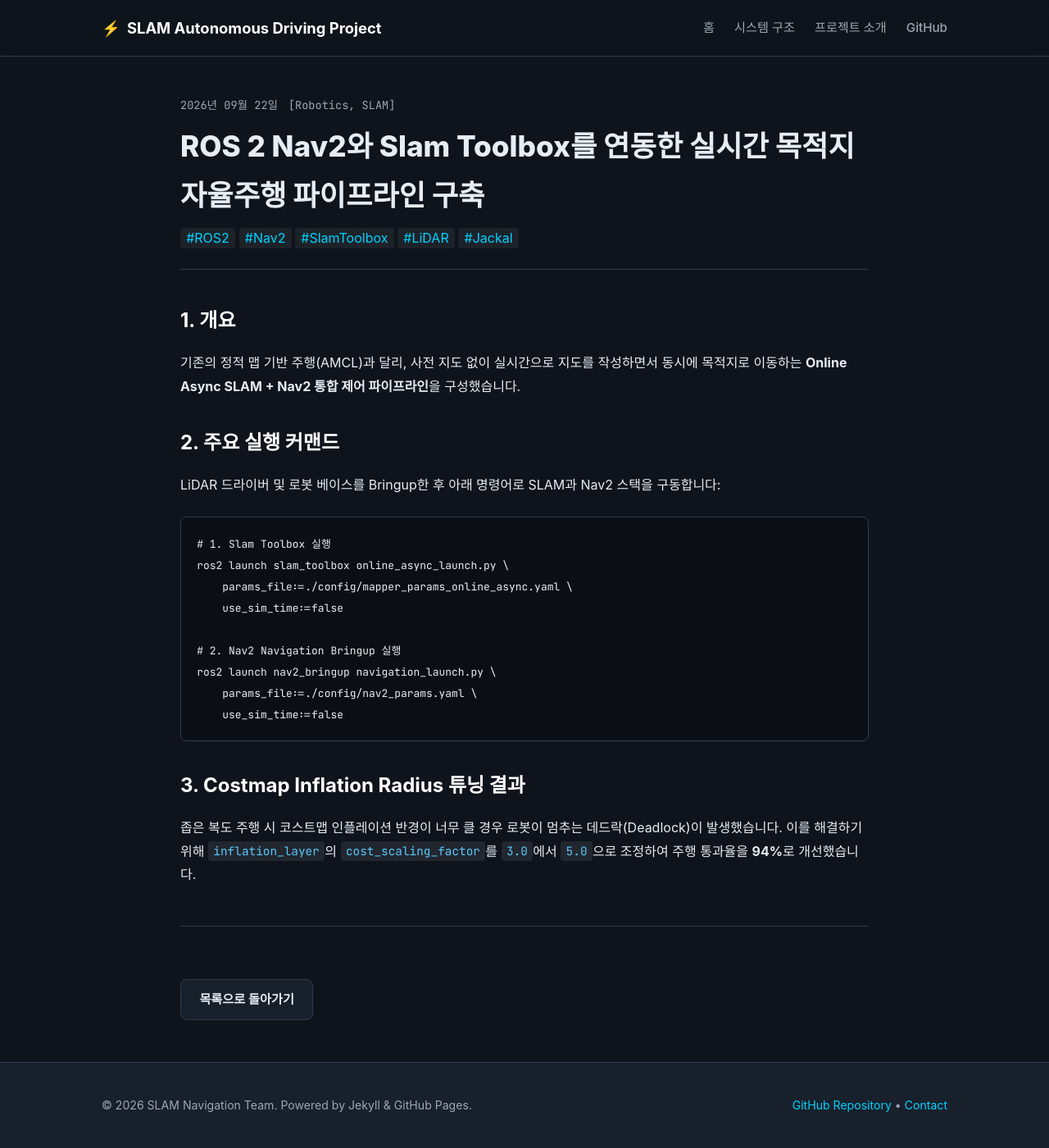
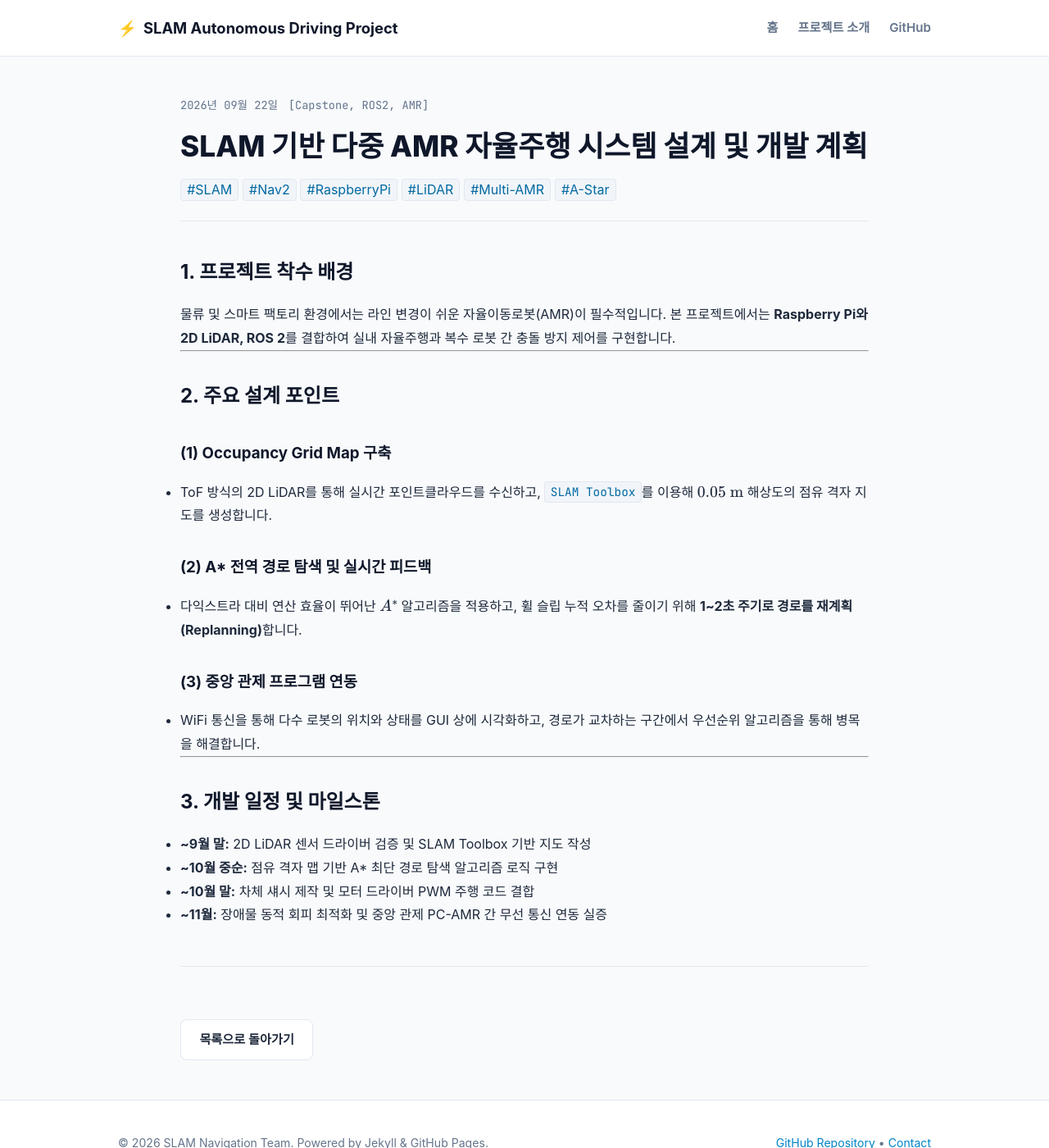
Before and after one commit to slam-navigation-project/slam-navigation-site, a Jekyll site: the page built from _posts/2026-09-22-slam-navigation-setup.md, in a window 1280 px wide and 1400 px high. Shown: the whole window at 82% size. Built offline with Jekyll 4.4.1, drawn with Linux system fonts in a browser that asks for light colours; some web fonts are replaced.

Commit message:
no message

````diff
--- a/_includes/header.html
+++ b/_includes/header.html
@@ -6,7 +6,6 @@
     </a>
     <nav class="site-nav">
       <a href="{{ '/' | relative_url }}">홈</a>
-      <a href="{{ '/architecture/' | relative_url }}">시스템 구조</a>
       <a href="{{ '/about/' | relative_url }}">프로젝트 소개</a>
       <a href="https://github.com/{{ site.author.github }}" target="_blank" rel="noopener">GitHub</a>
     </nav>
--- a/_posts/2026-09-22-slam-navigation-setup.md
+++ b/_posts/2026-09-22-slam-navigation-setup.md
@@ -1,30 +1,31 @@
 ---
 layout: post
-title: "ROS 2 Nav2와 Slam Toolbox를 연동한 실시간 목적지 자율주행 파이프라인 구축"
-date: 2026-09-22 10:00:00 +0900
-categories: [Robotics, SLAM]
-tags: [ROS2, Nav2, SlamToolbox, LiDAR, Jackal]
+title: "SLAM 기반 다중 AMR 자율주행 시스템 설계 및 개발 계획"
+date: 2026-09-22 20:00:00 +0900
+categories: [Capstone, ROS2, AMR]
+tags: [SLAM, Nav2, RaspberryPi, LiDAR, Multi-AMR, A-Star]
 ---
 
-## 1. 개요
-기존의 정적 맵 기반 주행(AMCL)과 달리, 사전 지도 없이 실시간으로 지도를 작성하면서 동시에 목적지로 이동하는 **Online Async SLAM + Nav2 통합 제어 파이프라인**을 구성했습니다.
+## 1. 프로젝트 착수 배경
+물류 및 스마트 팩토리 환경에서는 라인 변경이 쉬운 자율이동로봇(AMR)이 필수적입니다. 본 프로젝트에서는 **Raspberry Pi와 2D LiDAR, ROS 2**를 결합하여 실내 자율주행과 복수 로봇 간 충돌 방지 제어를 구현합니다.
 
-## 2. 주요 실행 커맨드
+---
 
-LiDAR 드라이버 및 로봇 베이스를 Bringup한 후 아래 명령어로 SLAM과 Nav2 스택을 구동합니다:
+## 2. 주요 설계 포인트
 
-```bash
-# 1. Slam Toolbox 실행
-ros2 launch slam_toolbox online_async_launch.py \
-    params_file:=./config/mapper_params_online_async.yaml \
-    use_sim_time:=false
+### (1) Occupancy Grid Map 구축
+- ToF 방식의 2D LiDAR를 통해 실시간 포인트클라우드를 수신하고, `SLAM Toolbox`를 이용해 $0.05\text{ m}$ 해상도의 점유 격자 지도를 생성합니다.
 
-# 2. Nav2 Navigation Bringup 실행
-ros2 launch nav2_bringup navigation_launch.py \
-    params_file:=./config/nav2_params.yaml \
-    use_sim_time:=false
-```
+### (2) A* 전역 경로 탐색 및 실시간 피드백
+- 다익스트라 대비 연산 효율이 뛰어난 $A^*$ 알고리즘을 적용하고, 휠 슬립 누적 오차를 줄이기 위해 **1~2초 주기로 경로를 재계획(Replanning)**합니다.
 
-## 3. Costmap Inflation Radius 튜닝 결과
-좁은 복도 주행 시 코스트맵 인플레이션 반경이 너무 클 경우 로봇이 멈추는 데드락(Deadlock)이 발생했습니다.
-이를 해결하기 위해 `inflation_layer`의 `cost_scaling_factor`를 `3.0`에서 `5.0`으로 조정하여 주행 통과율을 **94%**로 개선했습니다.
+### (3) 중앙 관제 프로그램 연동
+- WiFi 통신을 통해 다수 로봇의 위치와 상태를 GUI 상에 시각화하고, 경로가 교차하는 구간에서 우선순위 알고리즘을 통해 병목을 해결합니다.
+
+---
+
+## 3. 개발 일정 및 마일스톤
+- **~9월 말:** 2D LiDAR 센서 드라이버 검증 및 SLAM Toolbox 기반 지도 작성
+- **~10월 중순:** 점유 격자 맵 기반 A* 최단 경로 탐색 알고리즘 로직 구현
+- **~10월 말:** 차체 섀시 제작 및 모터 드라이버 PWM 주행 코드 결합
+- **~11월:** 장애물 동적 회피 최적화 및 중앙 관제 PC-AMR 간 무선 통신 연동 실증
--- a/assets/css/style.css
+++ b/assets/css/style.css
@@ -1,13 +1,13 @@
 :root {
-  --bg-primary: #0f141c;
-  --bg-secondary: #18202c;
-  --bg-card: #1f2a38;
-  --text-primary: #e6edf3;
-  --text-secondary: #9aa7b5;
-  --accent-cyan: #00d2ff;
-  --accent-blue: #3a86ff;
-  --accent-purple: #7928ca;
-  --border-color: #2e3c50;
+  --bg-primary: #f8fafc;
+  --bg-secondary: #ffffff;
+  --bg-card: #ffffff;
+  --text-primary: #1e293b;
+  --text-secondary: #64748b;
+  --accent-cyan: #0284c7;
+  --accent-blue: #2563eb;
+  --border-color: #e2e8f0;
+  --code-bg: #f1f5f9;
   --font-main: 'Pretendard', -apple-system, BlinkMacSystemFont, "Segoe UI", Roboto, sans-serif;
   --font-mono: 'JetBrains Mono', monospace;
 }
@@ -24,17 +24,17 @@ body {
 }
 
 a { color: var(--accent-cyan); text-decoration: none; transition: 0.2s ease; }
-a:hover { text-decoration: underline; color: #4de2ff; }
+a:hover { text-decoration: underline; color: var(--accent-blue); }
 
 .container {
-  max-width: 1080px;
+  max-width: 1040px;
   margin: 0 auto;
   padding: 0 1.5rem;
 }
 
 /* Header */
 .site-header {
-  background-color: rgba(15, 20, 28, 0.85);
+  background-color: rgba(255, 255, 255, 0.9);
   backdrop-filter: blur(10px);
   border-bottom: 1px solid var(--border-color);
   position: sticky;
@@ -53,7 +53,7 @@ a:hover { text-decoration: underline; color: #4de2ff; }
   gap: 0.5rem;
   font-weight: 700;
   font-size: 1.15rem;
-  color: #fff;
+  color: #0f172a;
 }
 .site-nav {
   display: flex;
@@ -61,7 +61,7 @@ a:hover { text-decoration: underline; color: #4de2ff; }
 }
 .site-nav a {
   color: var(--text-secondary);
-  font-weight: 500;
+  font-weight: 600;
   font-size: 0.95rem;
 }
 .site-nav a:hover {
@@ -77,10 +77,10 @@ a:hover { text-decoration: underline; color: #4de2ff; }
 
 /* Hero */
 .hero-section {
-  padding: 3.5rem 0 2.5rem 0;
+  padding: 3rem 0 2rem 0;
   text-align: center;
   border-bottom: 1px solid var(--border-color);
-  margin-bottom: 3.5rem;
+  margin-bottom: 3rem;
 }
 .hero-content {
   max-width: 780px;
@@ -88,9 +88,9 @@ a:hover { text-decoration: underline; color: #4de2ff; }
 }
 .badge {
   display: inline-block;
-  background: rgba(0, 210, 255, 0.12);
-  color: var(--accent-cyan);
-  border: 1px solid rgba(0, 210, 255, 0.3);
+  background: #e0f2fe;
+  color: #0369a1;
+  border: 1px solid #bae6fd;
   padding: 0.35rem 0.85rem;
   border-radius: 999px;
   font-size: 0.82rem;
@@ -99,23 +99,15 @@ a:hover { text-decoration: underline; color: #4de2ff; }
   font-family: var(--font-mono);
 }
 .hero-content h1 {
-  font-size: 2.5rem;
+  font-size: 2.3rem;
   font-weight: 800;
-  line-height: 1.25;
+  line-height: 1.3;
   margin-bottom: 1rem;
-  background: linear-gradient(135deg, #ffffff 40%, var(--accent-cyan) 100%);
-  -webkit-background-clip: text;
-  -webkit-text-fill-color: transparent;
+  color: #0f172a;
 }
 .hero-desc {
   font-size: 1.1rem;
   color: var(--text-secondary);
-  margin-bottom: 2rem;
-}
-.hero-actions {
-  display: flex;
-  justify-content: center;
-  gap: 1rem;
 }
 
 /* Buttons */
@@ -130,30 +122,31 @@ a:hover { text-decoration: underline; color: #4de2ff; }
   text-decoration: none !important;
 }
 .btn-primary {
-  background: linear-gradient(135deg, var(--accent-cyan), var(--accent-blue));
-  color: #050a12;
+  background: var(--accent-blue);
+  color: #ffffff;
   border: none;
 }
 .btn-primary:hover {
-  filter: brightness(1.1);
+  background: #1d4ed8;
   transform: translateY(-2px);
 }
 .btn-outline {
   border: 1px solid var(--border-color);
-  background: var(--bg-secondary);
+  background: #ffffff;
   color: var(--text-primary);
 }
 .btn-outline:hover {
   border-color: var(--accent-cyan);
-  background: var(--bg-card);
+  background: #f1f5f9;
 }
 
 /* Section */
 .section { margin-bottom: 4rem; }
 .section-title {
-  font-size: 1.6rem;
+  font-size: 1.5rem;
   font-weight: 700;
   margin-bottom: 1.5rem;
+  color: #0f172a;
   position: relative;
   display: inline-block;
 }
@@ -162,43 +155,27 @@ a:hover { text-decoration: underline; color: #4de2ff; }
   position: absolute;
   left: 0;
   bottom: -6px;
-  width: 40px;
+  width: 36px;
   height: 3px;
-  background: var(--accent-cyan);
+  background: var(--accent-blue);
   border-radius: 2px;
 }
-
-/* Cards */
-.card-grid {
-  display: grid;
-  grid-template-columns: repeat(auto-fit, minmax(280px, 1fr));
-  gap: 1.5rem;
-}
-.card {
-  background-color: var(--bg-card);
-  border: 1px solid var(--border-color);
-  border-radius: 12px;
-  padding: 1.8rem;
-  transition: transform 0.2s, border-color 0.2s;
-}
-.card:hover {
-  transform: translateY(-4px);
-  border-color: var(--accent-cyan);
-}
-.card-icon { font-size: 2rem; margin-bottom: 0.8rem; }
-.card h3 { font-size: 1.2rem; margin-bottom: 0.6rem; color: #fff; }
-.card p { font-size: 0.93rem; color: var(--text-secondary); }
 
 /* Post List */
 .post-list { display: flex; flex-direction: column; gap: 1.2rem; }
 .post-card {
-  background-color: var(--bg-secondary);
+  background-color: var(--bg-card);
   border: 1px solid var(--border-color);
   border-radius: 10px;
   padding: 1.5rem 1.8rem;
+  box-shadow: 0 1px 3px rgba(0, 0, 0, 0.04);
   transition: 0.2s ease;
 }
-.post-card:hover { border-color: var(--accent-cyan); }
+.post-card:hover {
+  border-color: #93c5fd;
+  transform: translateY(-2px);
+  box-shadow: 0 4px 6px -1px rgba(0, 0, 0, 0.08);
+}
 .post-meta {
   display: flex;
   gap: 0.8rem;
@@ -209,15 +186,16 @@ a:hover { text-decoration: underline; color: #4de2ff; }
   font-family: var(--font-mono);
 }
 .tag {
-  background: rgba(255, 255, 255, 0.06);
+  background: #f1f5f9;
+  border: 1px solid var(--border-color);
   padding: 0.15rem 0.45rem;
   border-radius: 4px;
-  color: var(--accent-cyan);
+  color: #0369a1;
 }
 .post-title { font-size: 1.25rem; font-weight: 700; margin-bottom: 0.5rem; }
-.post-title a { color: #fff; }
-.post-title a:hover { color: var(--accent-cyan); }
-.post-excerpt { color: var(--text-secondary); font-size: 0.93rem; }
+.post-title a { color: #0f172a; }
+.post-title a:hover { color: var(--accent-blue); }
+.post-excerpt { color: var(--text-secondary); font-size: 0.95rem; }
 
 /* Markdown Content */
 .markdown-body {
@@ -225,11 +203,11 @@ a:hover { text-decoration: underline; color: #4de2ff; }
   line-height: 1.8;
 }
 .markdown-body h1, .markdown-body h2, .markdown-body h3 {
-  color: #fff;
+  color: #0f172a;
   margin: 2rem 0 1rem;
 }
 .markdown-body pre {
-  background-color: #0b0f15;
+  background-color: var(--code-bg);
   border: 1px solid var(--border-color);
   border-radius: 8px;
   padding: 1.2rem;
@@ -237,49 +215,59 @@ a:hover { text-decoration: underline; color: #4de2ff; }
   font-family: var(--font-mono);
   font-size: 0.9rem;
   margin: 1.5rem 0;
+  color: #0f172a;
 }
 .markdown-body code {
   font-family: var(--font-mono);
-  background-color: rgba(255, 255, 255, 0.08);
+  background-color: var(--code-bg);
   padding: 0.15rem 0.4rem;
   border-radius: 4px;
   font-size: 0.9em;
-  color: #55c8ff;
+  color: #0369a1;
+  border: 1px solid #e2e8f0;
 }
 .markdown-body pre code {
   background: transparent;
   padding: 0;
+  border: none;
   color: inherit;
 }
 .markdown-body blockquote {
-  border-left: 4px solid var(--accent-cyan);
-  padding-left: 1rem;
+  border-left: 4px solid var(--accent-blue);
+  background-color: #f8fafc;
+  padding: 0.8rem 1.2rem;
   color: var(--text-secondary);
   margin: 1.5rem 0;
+  border-radius: 0 8px 8px 0;
 }
 .markdown-body table {
   width: 100%;
   border-collapse: collapse;
   margin: 1.5rem 0;
+  background-color: #ffffff;
 }
 .markdown-body th, .markdown-body td {
   border: 1px solid var(--border-color);
   padding: 0.75rem 1rem;
   text-align: left;
 }
-.markdown-body th { background-color: var(--bg-card); color: #fff; }
+.markdown-body th {
+  background-color: #f1f5f9;
+  color: #0f172a;
+  font-weight: 700;
+}
 
 /* Post Details */
 .post-full { max-width: 840px; margin: 0 auto; }
 .post-header { margin-bottom: 2.5rem; border-bottom: 1px solid var(--border-color); padding-bottom: 1.5rem; }
-.post-header h1 { font-size: 2.2rem; font-weight: 800; margin: 0.6rem 0; }
+.post-header h1 { font-size: 2.2rem; font-weight: 800; margin: 0.6rem 0; color: #0f172a; }
 .post-footer { margin-top: 3rem; padding-top: 2rem; border-top: 1px solid var(--border-color); }
 .post-navigation { display: flex; justify-content: space-between; margin-bottom: 2rem; }
 
 /* Footer */
 .site-footer {
   border-top: 1px solid var(--border-color);
-  background-color: var(--bg-secondary);
+  background-color: #ffffff;
   padding: 2.5rem 0;
   font-size: 0.88rem;
   color: var(--text-secondary);
````
Also changed, not shown: _layouts/home.html (+6 -31 lines), about.md (+29 -10 lines).
